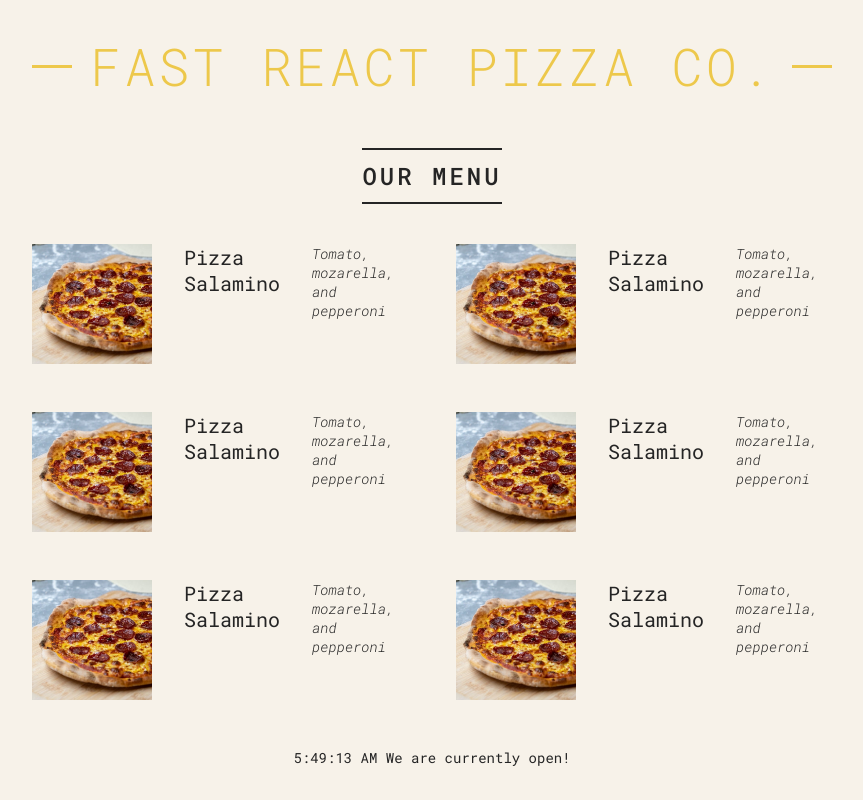
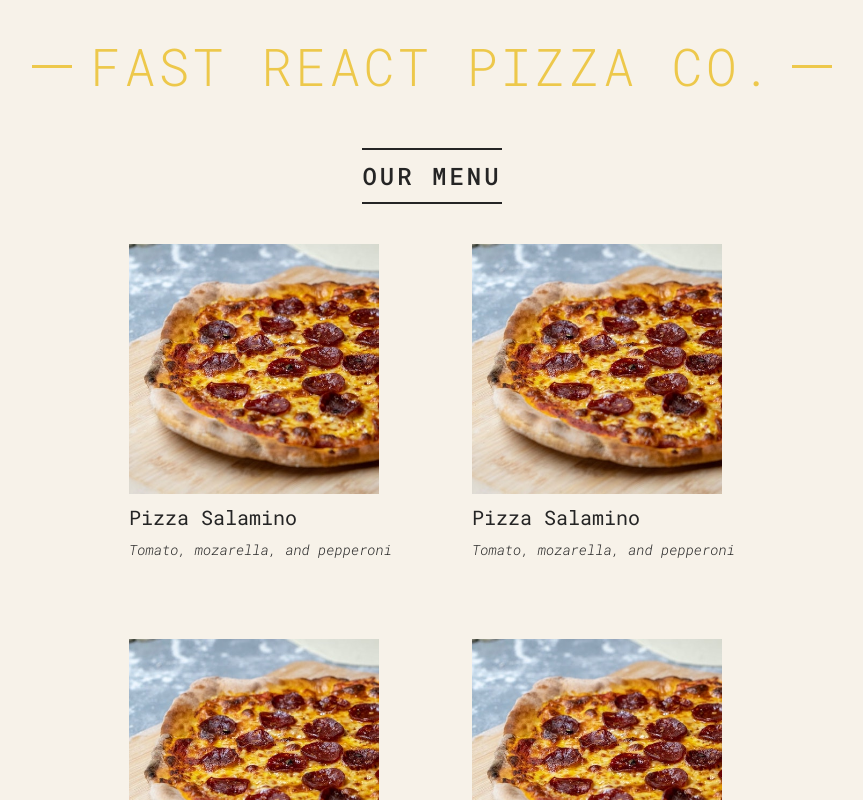
Before and after one commit to emmeiwhite/vite-react-revisit, a React (Vite) app: page / in a window 1280 px wide. Shown: the top 800 px of the page, without its empty margins (208-1071 px from the left). Built offline with nearby package versions, Linux system fonts and the light colour scheme.

Commit message:
Rendering Components within map(), Reusing Component!

```diff
--- a/src/index.css
+++ b/src/index.css
@@ -101,17 +101,28 @@ body {
 .pizzas {
   list-style: none;
   display: grid;
-  grid-template-columns: 1fr 1fr;
-  gap: 4.8rem;
+  gap: 6rem;
+  @media (min-width: 768px) {
+    grid-template-columns: 1fr 1fr;
+    gap: 8rem;
+  }
 }
 
 .pizza {
   display: flex;
-  gap: 3.2rem;
+  flex-direction: column;
+  gap: 1rem;
 }
 
 .pizza img {
-  width: 12rem;
+  width: 100%;
+  height: auto;
+  object-fit: cover;
+  @media (min-width: 768px) {
+    max-width: 25rem;
+    height: auto;
+  }
+
   aspect-ratio: 1;
   align-self: start;
 }
```
